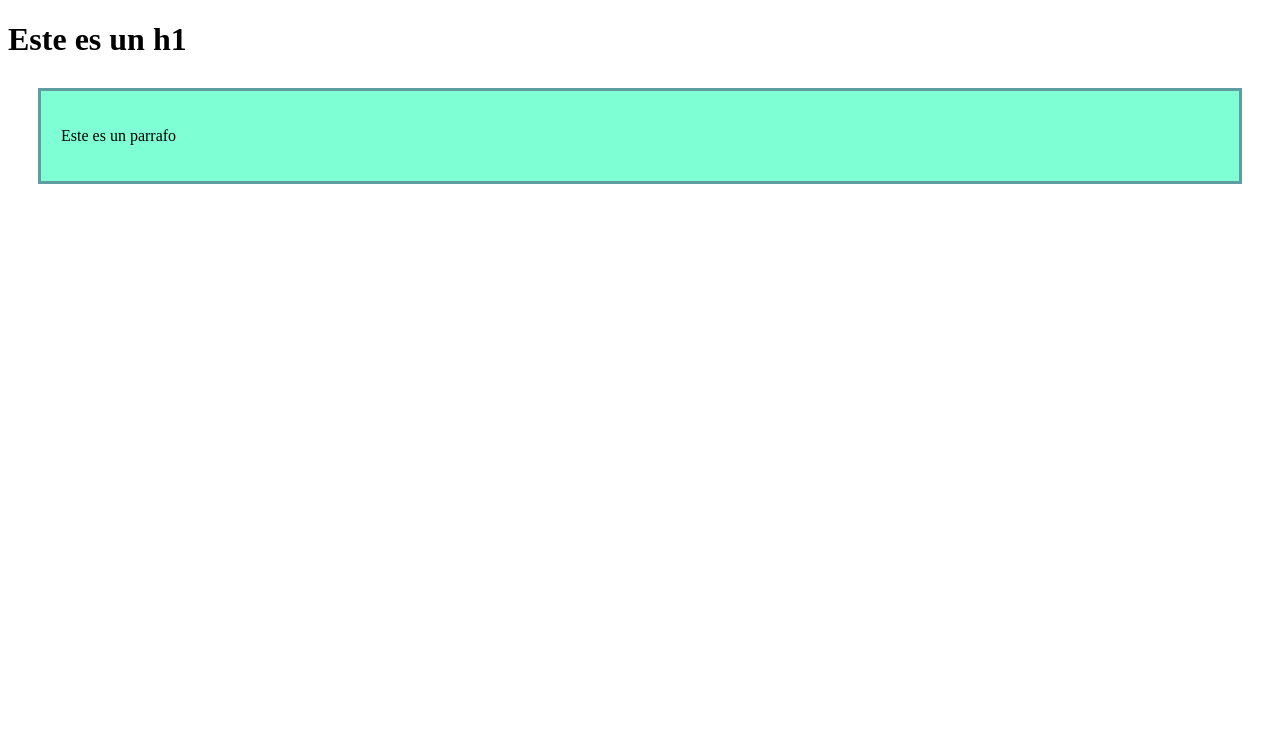
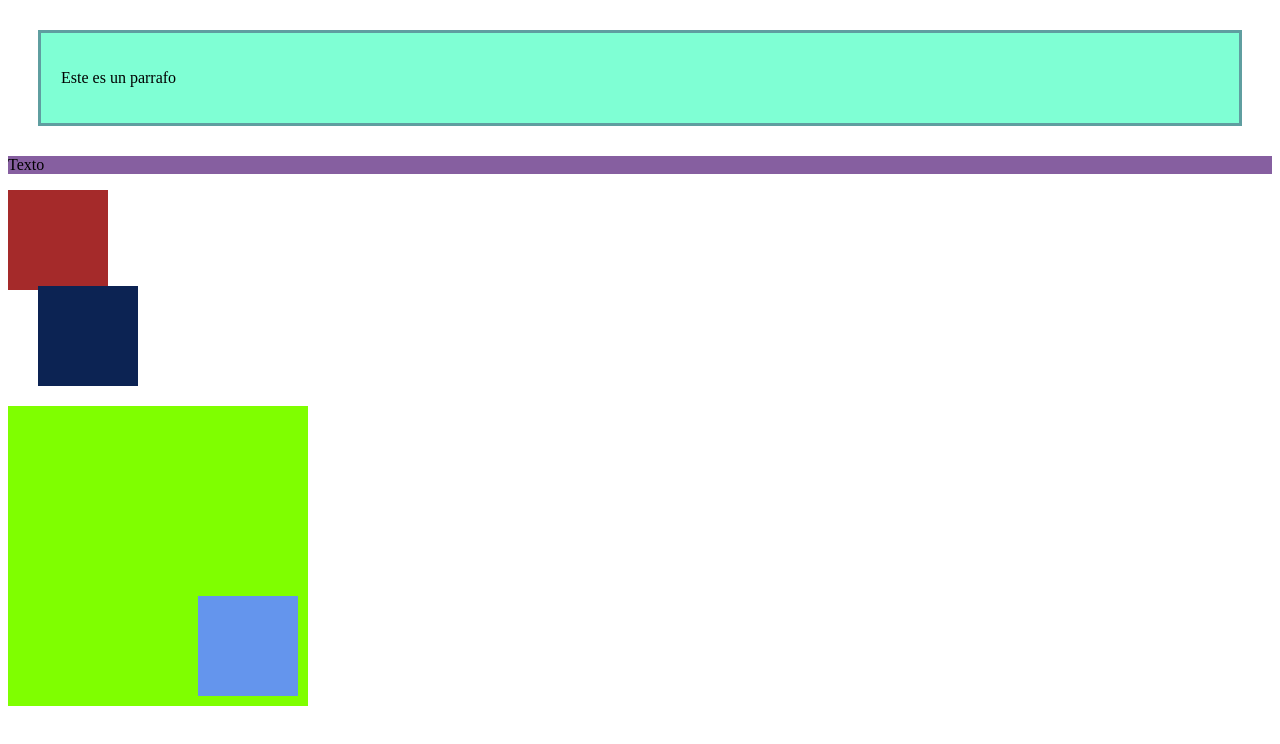
Before and after one commit to GetsemaniCruz/TrabajoPaginaWeb, a plain HTML site: page elementos/index.html in a window 1280 px wide. Drawn offline with Linux system fonts and the light colour scheme.

Commit message:
elementois

```diff
--- a/elementos/css/style.css
+++ b/elementos/css/style.css
@@ -4,3 +4,37 @@
     border: 3px solid cadetblue;
     background-color: aquamarine;
 }
+
+.box2{
+    background-color: rgb(134, 95, 160);
+}
+
+.box3{
+    width: 100px;
+    height: 100px;
+    background-color: brown;
+    position: static;
+}
+.box4{
+    width: 100px;
+    height: 100px;
+    background-color: rgb(12, 35, 83);
+    position: relative;
+    bottom: 20px;
+    left: 30px;
+
+}
+.container{
+    width: 300px;
+    height: 300px;
+    background-color: chartreuse;
+    position: relative;
+}
+.box5{
+    width: 100px;
+    height: 100px;
+    background-color: cornflowerblue;
+    position: absolute;
+    bottom: 10px;
+    right: 10px;
+}
--- a/elementos/index.html
+++ b/elementos/index.html
@@ -3,13 +3,25 @@
 <head>
     <meta charset="UTF-8">
     <meta name="viewport" content="width=device-width, initial-scale=1.0">
-    <title>Elementos</title>
+    <title>Document</title>
     <link rel="stylesheet" href="css/style.css">
 </head>
 <body>
-     <h1>Este es un h1</h1>
     <div class="box">
         <p>Este es un parrafo</p>
     </div>
+    <div class="box2">
+        <p>Texto</p>
+    </div>
+    <div class="box3">
+        <p></p>
+    </div>
+    <div class="box4">
+        <p></p>
+    </div>
+    <div class="container">
+        <div class="box5">
+        </div>
+    </div>
 </body>
 </html>
```
